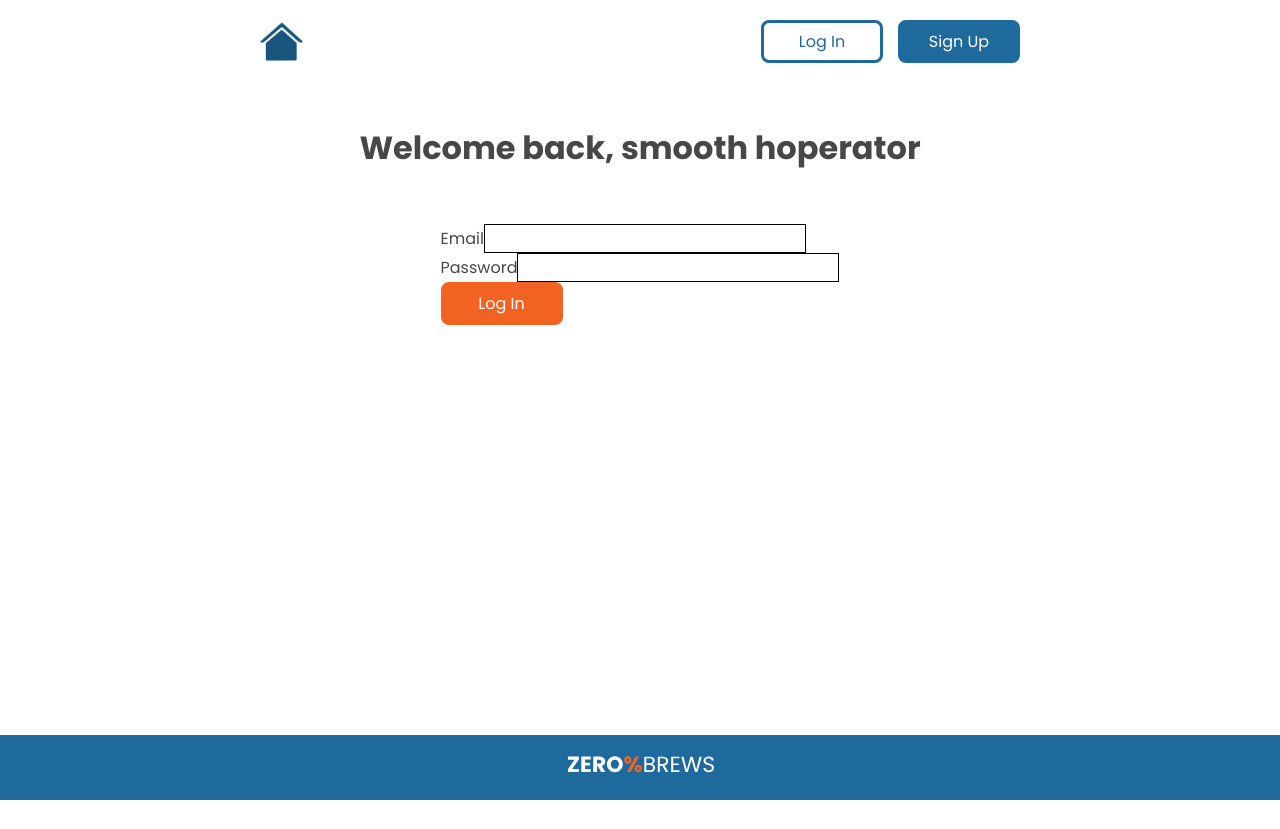
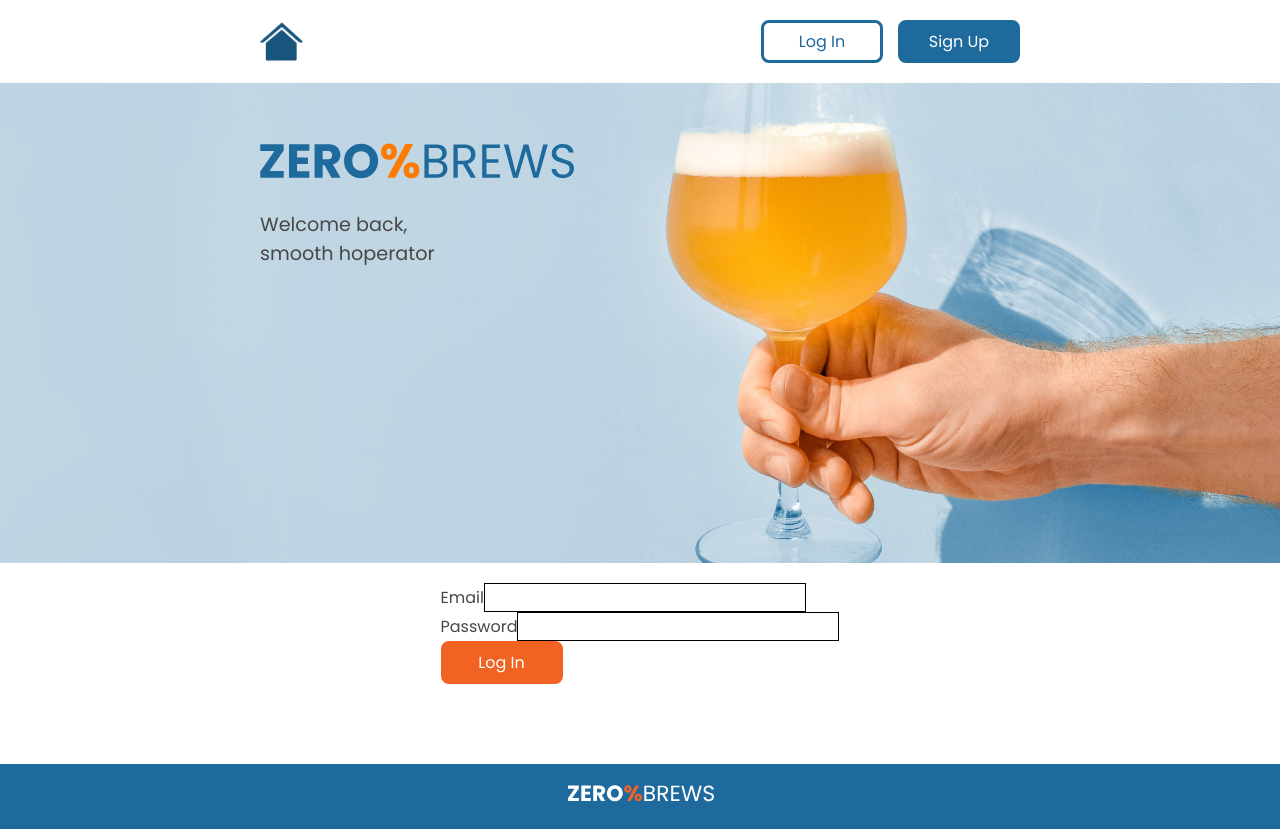
Before and after one commit to alastair10/ZeroPercentBrews-client, a React (Create React App) app: page /login in a window 1280 px wide. Before the commit the page ends 800 px from the top, so only its background shows below. Built offline with nearby package versions, Linux system fonts and the light colour scheme.

Commit message:
import Hero into Login

```diff
--- a/src/Pages/Login.js
+++ b/src/Pages/Login.js
@@ -1,6 +1,7 @@
 import { useState } from "react";
 import { useNavigate } from "react-router-dom";
 import ButtonPrimary from "../Components/Core/ButtonPrimary";
+import Hero from "../Components/Core/Hero";
 import styles from './Login.module.css';
 
 const Login = () => {
@@ -48,8 +49,9 @@ const Login = () => {
   };
 
   return (
+    <>
+      <Hero message_1={"Welcome back,"} message_2={"smooth hoperator"} />
       <div className={styles.login_container}>
-      <h1>Welcome back, smooth hoperator</h1>
         <form className={styles.login_form}>
           <label>
             Email
@@ -74,6 +76,7 @@ const Login = () => {
           <ButtonPrimary text={"Log In"} onClick={handleSubmit} />
         </form>
       </div>
+    </>
   );
 };
 
```
Lines whose indentation alone changed are shown as unchanged.
